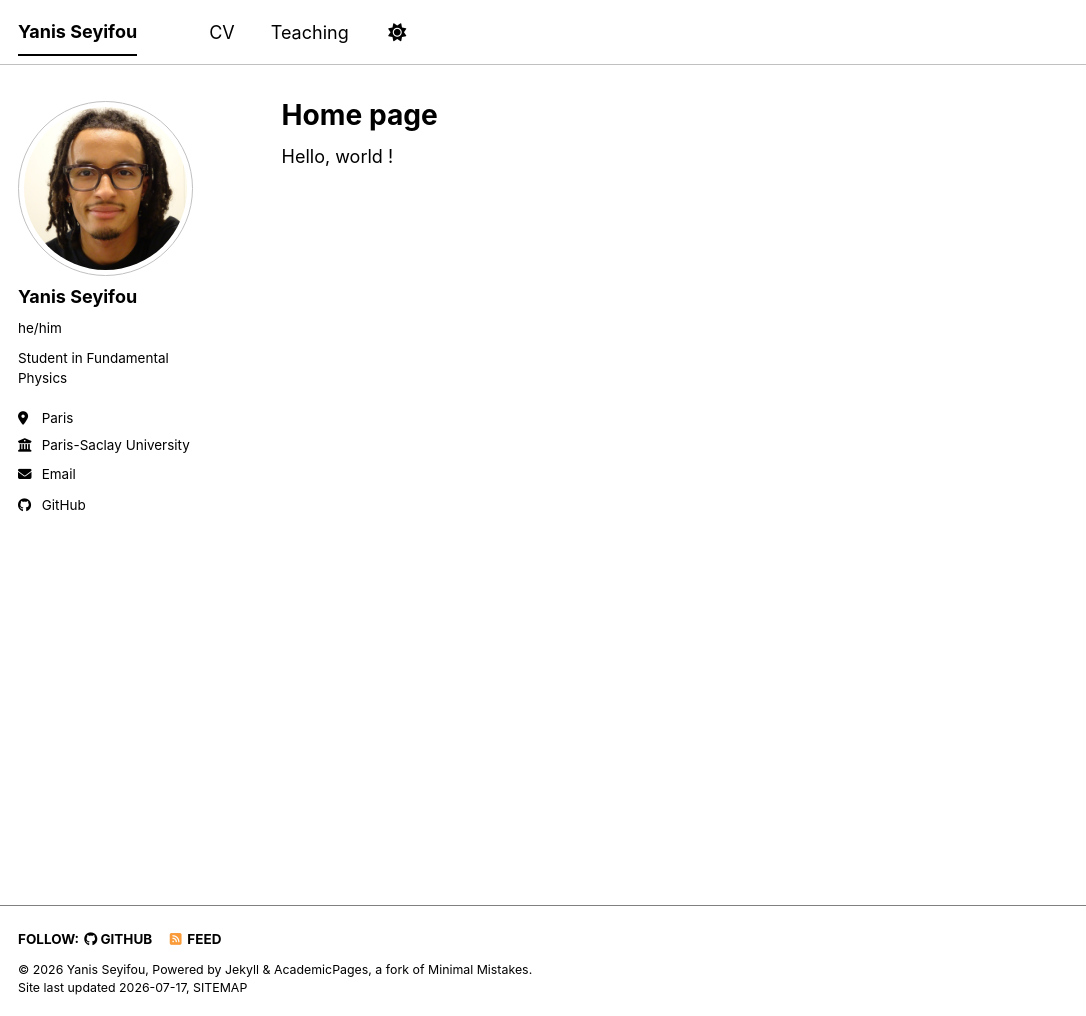
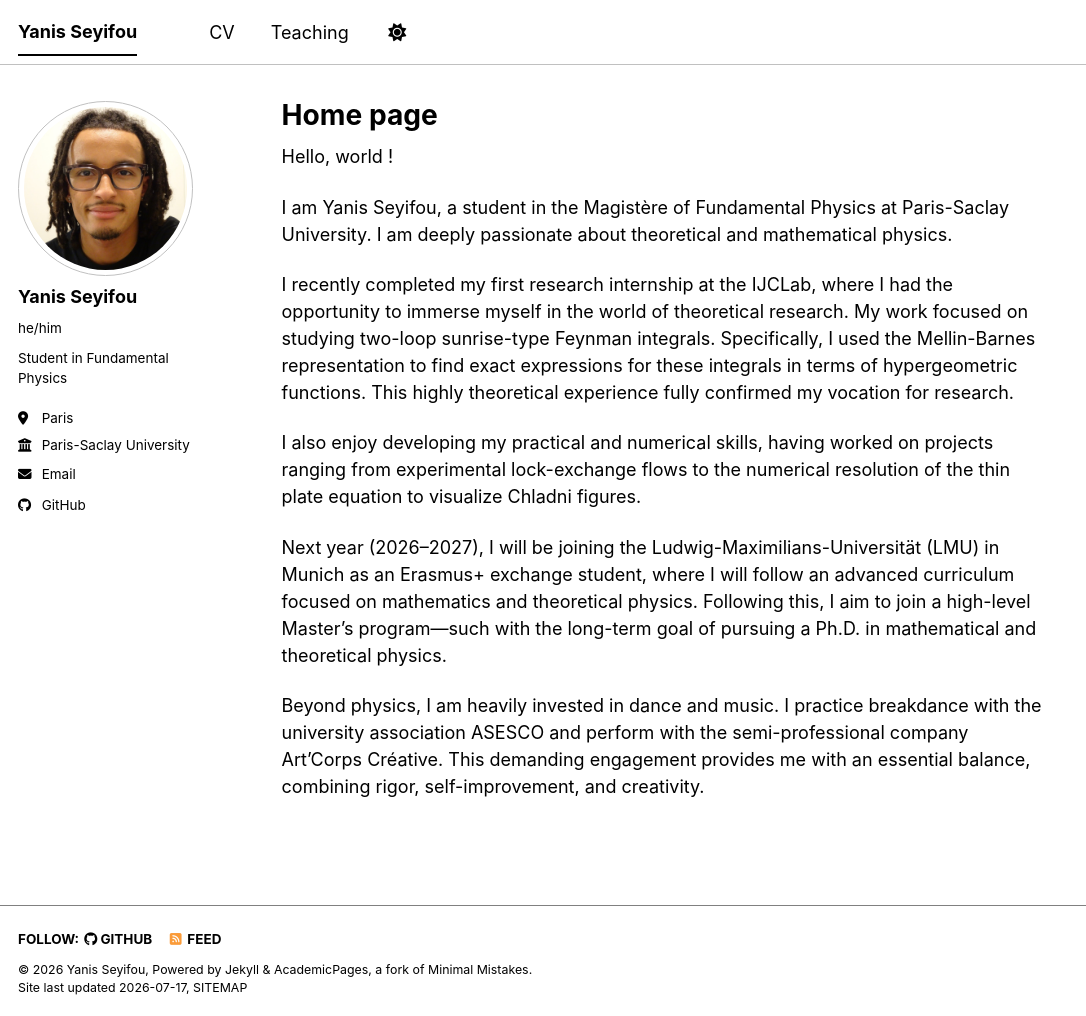
Before and after one commit to yseyifou/yseyifou.github.io, a Jekyll site: the page built from _pages/about.md, in a window 1280 px wide and 1016 px high. Shown: the whole window, without its empty margins (0-1086 px from the left). Built offline with Jekyll 4.4.1, drawn with Linux system fonts in a browser that asks for light colours; a style sheet for code colours, icons or effects is not loaded.

Commit message:
Update about.md

```diff
--- a/_pages/about.md
+++ b/_pages/about.md
@@ -8,3 +8,13 @@ redirect_from:
 ---
 
 Hello, world !
+
+I am Yanis Seyifou, a student in the Magistère of Fundamental Physics at Paris-Saclay University. I am deeply passionate about theoretical and mathematical physics.
+
+I recently completed my first research internship at the IJCLab, where I had the opportunity to immerse myself in the world of theoretical research. My work focused on studying two-loop sunrise-type Feynman integrals. Specifically, I used the Mellin-Barnes representation to find exact expressions for these integrals in terms of hypergeometric functions. This highly theoretical experience fully confirmed my vocation for research.
+
+I also enjoy developing my practical and numerical skills, having worked on projects ranging from experimental lock-exchange flows to the numerical resolution of the thin plate equation to visualize Chladni figures.
+
+Next year (2026–2027), I will be joining the Ludwig-Maximilians-Universität (LMU) in Munich as an Erasmus+ exchange student, where I will follow an advanced curriculum focused on mathematics and theoretical physics. Following this, I aim to join a high-level Master's program—such with the long-term goal of pursuing a Ph.D. in mathematical and theoretical physics.
+
+Beyond physics, I am heavily invested in dance and music. I practice breakdance with the university association ASESCO and perform with the semi-professional company Art'Corps Créative. This demanding engagement provides me with an essential balance, combining rigor, self-improvement, and creativity.
```
